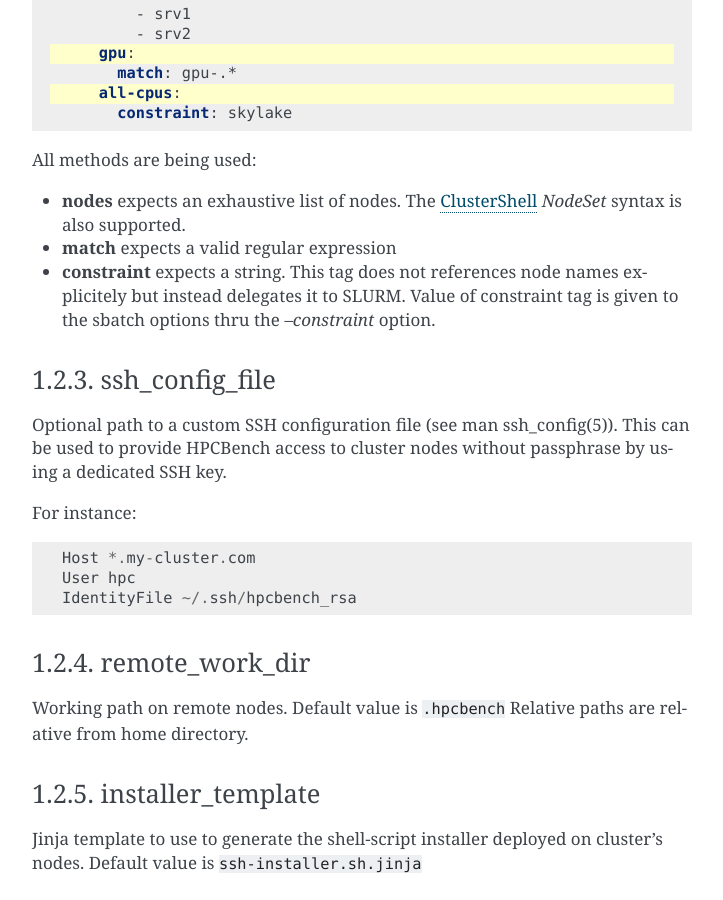
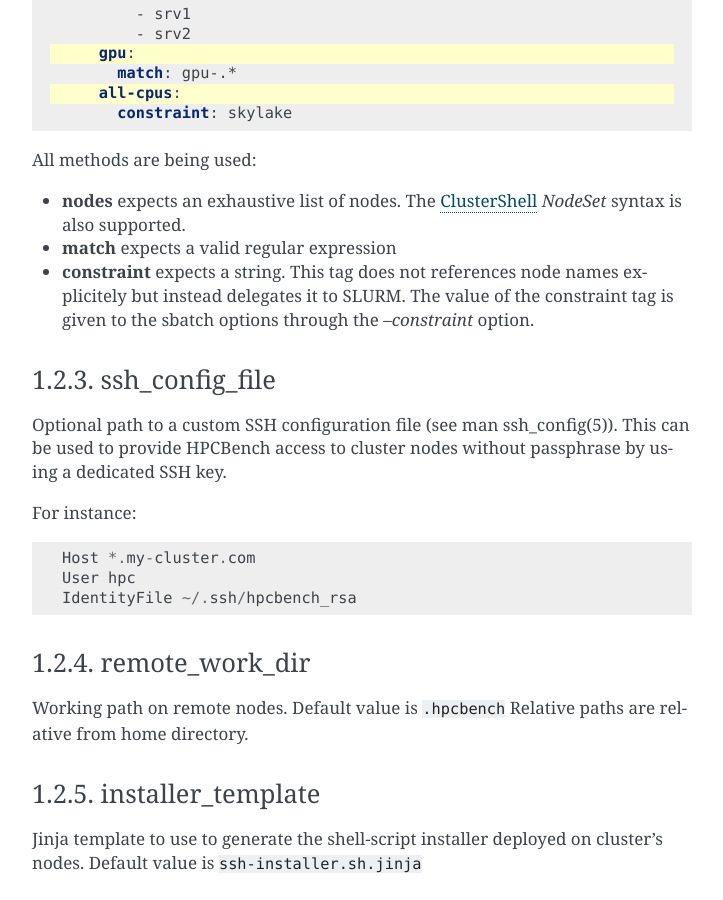
Before and after one commit to BlueBrain/hpcbench, a Sphinx documentation site: the page built from docs/campaign.rst, in a window 1280 px wide and 900 px high, scrolled down 1754 px. Shown: the whole window, without its empty margins (388-1111 px from the left). Built offline with Sphinx 7.4.7, drawn with Linux system fonts in a browser that asks for light colours.

Commit message:
Fix documentation issues spotted by @omh314

```diff
--- a/docs/campaign.rst
+++ b/docs/campaign.rst
@@ -105,8 +105,9 @@ All methods are being used:
 * **match** expects a valid regular expression
 
 * **constraint** expects a string. This tag does not references node
-  names explicitely but instead delegates it to SLURM. Value of constraint tag
-  is given to the sbatch options thru the *--constraint* option.
+  names explicitely but instead delegates it to SLURM. The value of the
+  constraint tag is given to the sbatch options through the
+  *--constraint* option.
 
 ssh_config_file
 ~~~~~~~~~~~~~~~
```
Also changed, not shown: 2 other files.
